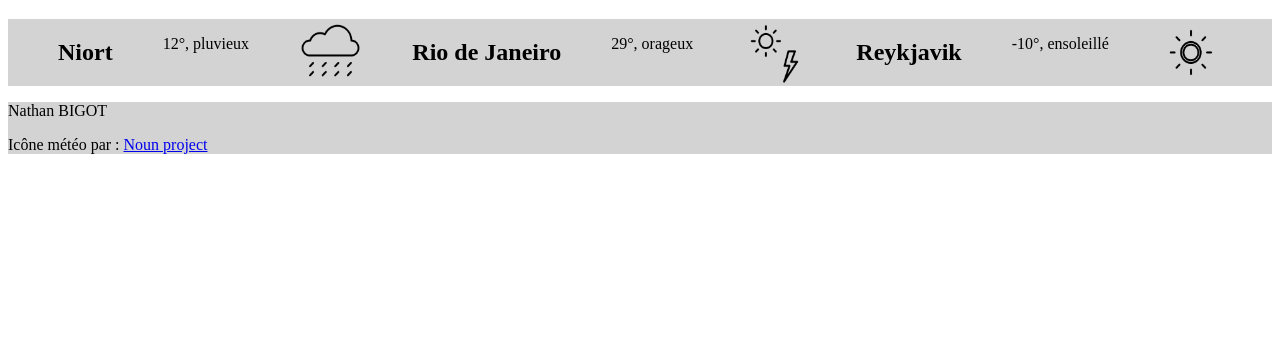
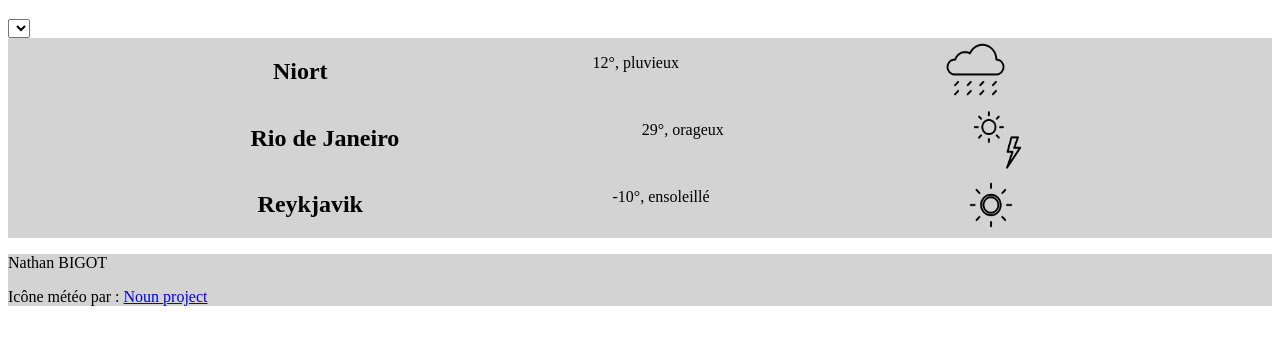
Before and after one commit to BlackHole1410/BlackHole1410.github.io, a plain HTML site: page index.html in a window 1280 px wide. Shown: the part 61-406 px from the top of the page. Drawn offline with Linux system fonts and the light colour scheme.

Commit message:
commit finale 06/02/2024

```diff
--- a/index.html
+++ b/index.html
@@ -2,21 +2,33 @@
 <LINK rel="stylesheet" type="text/css" href="style.css">
 <html>
     <head>
+        <script type="text/javascript">
+            function afficheVille() {
+            let nomVilleChoisie = document.getElementById('listeDeroul')
+            let villes = document.getElementById('nomVille')
+
+            }
+        </script>
         <meta charset="UTF-8">
     </head>
     <h1 id="h1">
         TD n°1 Programmation web – Application météo
     </h1>
     <body>
-        <div>
+        <select onchange="afficheVille()" name="ville" id="listeDeroul">
+
+        </select>
+        <div id="nomVille">
             <h2>Niort</h2>
             <p>12°, pluvieux</p>
             <img src="pluvieux.png" width="5%"/>
-
+        </div>
+        <div id="nomVille">
             <h2>Rio de Janeiro</h2>
             <p>29°, orageux</p>
             <img src="orageux.png" width="5%"/>
-
+        </div>
+        <div id="nomVille">
             <h2>Reykjavik</h2>
             <p>-10°, ensoleillé</p>
             <img src="ensoleille.png" width="5%"/>
--- a/style.css
+++ b/style.css
@@ -11,3 +11,6 @@ div{
     justify-content: space-evenly;
     background-color: lightgray;
 }
+#ville{
+
+}
```
